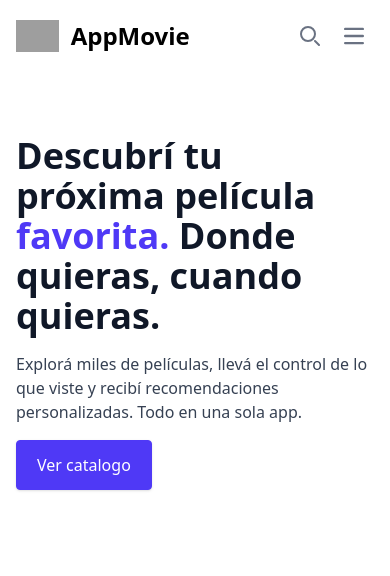
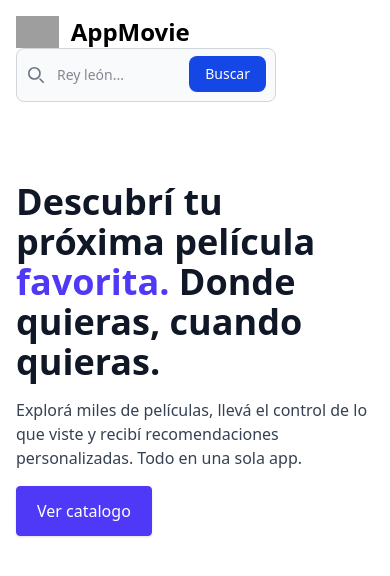
Before and after one commit to FacundoTM/AppMovieF, a React (Vite) app: page / in a window 390 px wide. Shown: the top 576 px of the page. Built offline with nearby package versions, Linux system fonts and the light colour scheme; grey boxes are pictures that could not be loaded.

Commit message:
Se agregó la funcionalidad al buscador, también se agregó una funcion para mostrar mensajes toast de error, etc

```diff
--- a/package.json
+++ b/package.json
@@ -15,6 +15,7 @@
     "react": "^19.1.0",
     "react-dom": "^19.1.0",
     "react-router-dom": "^7.6.1",
+    "react-toastify": "^11.0.5",
     "tailwindcss": "^4.1.7"
   },
   "devDependencies": {
--- a/src/App.tsx
+++ b/src/App.tsx
@@ -1,11 +1,42 @@
+import { BrowserRouter, Route, Routes } from "react-router-dom";
 import Container from "./components/Container";
 import FullMovie from "./components/FullMovie";
 import Hero from "./components/Hero";
 import Navbar from "./components/Navbar";
+import { useState } from "react";
+import axios from "axios";
+import { Bounce, ToastContainer, toast } from "react-toastify";
 
-import { BrowserRouter, Routes, Route } from "react-router-dom";
+type Movie = {
+  id: number;
+  original_title: string;
+  name: string;
+  overview: string;
+  poster_path: string;
+};
 
 function App() {
+  const [moviesList, setMoviesList] = useState<Movie[] | null>(null);
+  const notify = () =>
+    toast.error("No se encontraron peliculas..", {
+      position: "top-center",
+      autoClose: 5000,
+      hideProgressBar: false,
+      closeOnClick: false,
+      pauseOnHover: true,
+      draggable: true,
+      progress: undefined,
+      theme: "colored",
+      transition: Bounce,
+    });
+  async function fetchBusqueda(busqueda: string) {
+    const url = import.meta.env.VITE_APIURL;
+    const foundMovies = await axios.get(`${url}?busqueda=${busqueda}`);
+    foundMovies.data.results.length === "0"
+      ? setMoviesList(foundMovies.data.results)
+      : notify();
+  }
+
   return (
     <>
       <BrowserRouter>
@@ -14,7 +45,7 @@ function App() {
             path="/"
             element={
               <>
-                <Navbar logo="AppMovie" />
+                <Navbar logo="AppMovie" fetchBusqueda={fetchBusqueda} />
                 <Hero />
               </>
             }
@@ -23,9 +54,13 @@ function App() {
             path="catalogo/:pagina"
             element={
               <>
-                <Navbar logo="AppMovie" />
+                <Navbar logo="AppMovie" fetchBusqueda={fetchBusqueda} />
                 <br />
-                <Container />
+                <ToastContainer />
+                <Container
+                  moviesList={moviesList}
+                  setMoviesList={setMoviesList}
+                />
               </>
             }
           />
@@ -33,7 +68,7 @@ function App() {
             path="/pelicula/:id"
             element={
               <>
-                <Navbar logo="AppMovie" />
+                <Navbar logo="AppMovie" fetchBusqueda={fetchBusqueda} />
                 <FullMovie />
               </>
             }
--- a/src/components/Container.tsx
+++ b/src/components/Container.tsx
@@ -1,20 +1,17 @@
 import { useParams } from "react-router-dom";
 import Movie from "./Movie";
 import axios from "axios";
-import { useEffect, useState } from "react";
+import { useEffect } from "react";
 import Pagination from "./Pagination";
 import Loading from "./Loading";
 
-type Movie = {
-  id: number;
-  original_title: string;
-  overview: string;
-  poster_path: string;
-};
-
-function Container() {
-  const [moviesList, setMoviesList] = useState<Movie[] | null>(null);
-
+function Container({
+  moviesList,
+  setMoviesList,
+}: {
+  moviesList: any;
+  setMoviesList: any;
+}) {
   const url = import.meta.env.VITE_APIURL;
   const { pagina } = useParams<{ pagina?: string }>();
   const numeroPagina = parseInt(pagina ?? "", 10);
@@ -28,8 +25,9 @@ function Container() {
   useEffect(() => {
     async function foundMovies() {
       const response: any = await fetchMovies();
-
-      setMoviesList(response.data.results);
+      response
+        ? setMoviesList(response.data.results)
+        : "No se encontraron peliculas.";
     }
     foundMovies();
   }, []);
--- a/src/components/Navbar.tsx
+++ b/src/components/Navbar.tsx
@@ -1,8 +1,11 @@
+import Search from "./Search";
+
 type NavbarProps = {
   logo: string;
+  fetchBusqueda: any;
 };
 
-function Navbar({ logo }: NavbarProps) {
+function Navbar({ logo, fetchBusqueda }: NavbarProps) {
   return (
     <>
       <nav className="bg-white border-gray-200 dark:bg-gray-900">
@@ -20,111 +23,8 @@ function Navbar({ logo }: NavbarProps) {
               {logo}
             </span>
           </a>
-          <div className="flex md:order-2">
-            <button
-              type="button"
-              data-collapse-toggle="navbar-search"
-              aria-controls="navbar-search"
-              aria-expanded="false"
-              className="md:hidden text-gray-500 dark:text-gray-400 hover:bg-gray-100 dark:hover:bg-gray-700 focus:outline-none focus:ring-4 focus:ring-gray-200 dark:focus:ring-gray-700 rounded-lg text-sm p-2.5 me-1"
-            >
-              <svg
-                className="w-5 h-5"
-                aria-hidden="true"
-                xmlns="http://www.w3.org/2000/svg"
-                fill="none"
-                viewBox="0 0 20 20"
-              >
-                <path
-                  stroke="currentColor"
-                  strokeLinecap="round"
-                  strokeLinejoin="round"
-                  strokeWidth="2"
-                  d="m19 19-4-4m0-7A7 7 0 1 1 1 8a7 7 0 0 1 14 0Z"
-                />
-              </svg>
-              <span className="sr-only">Search</span>
-            </button>
-            <div className="relative hidden md:block">
-              <div className="absolute inset-y-0 start-0 flex items-center ps-3 pointer-events-none">
-                <svg
-                  className="w-4 h-4 text-gray-500 dark:text-gray-400"
-                  aria-hidden="true"
-                  xmlns="http://www.w3.org/2000/svg"
-                  fill="none"
-                  viewBox="0 0 20 20"
-                >
-                  <path
-                    stroke="currentColor"
-                    strokeLinecap="round"
-                    strokeLinejoin="round"
-                    strokeWidth="2"
-                    d="m19 19-4-4m0-7A7 7 0 1 1 1 8a7 7 0 0 1 14 0Z"
-                  />
-                </svg>
-                <span className="sr-only">Search icon</span>
-              </div>
-              <input
-                type="text"
-                id="search-navbar"
-                className="block w-full p-2 ps-10 text-sm text-gray-900 border border-gray-300 rounded-lg bg-gray-50 focus:ring-blue-500 focus:border-blue-500 dark:bg-gray-700 dark:border-gray-600 dark:placeholder-gray-400 dark:text-white dark:focus:ring-blue-500 dark:focus:border-blue-500"
-                placeholder="Buscar..."
-              />
-            </div>
-            <button
-              data-collapse-toggle="navbar-search"
-              type="button"
-              className="inline-flex items-center p-2 w-10 h-10 justify-center text-sm text-gray-500 rounded-lg md:hidden hover:bg-gray-100 focus:outline-none focus:ring-2 focus:ring-gray-200 dark:text-gray-400 dark:hover:bg-gray-700 dark:focus:ring-gray-600"
-              aria-controls="navbar-search"
-              aria-expanded="false"
-            >
-              <span className="sr-only">Open main menu</span>
-              <svg
-                className="w-5 h-5"
-                aria-hidden="true"
-                xmlns="http://www.w3.org/2000/svg"
-                fill="none"
-                viewBox="0 0 17 14"
-              >
-                <path
-                  stroke="currentColor"
-                  strokeLinecap="round"
-                  strokeLinejoin="round"
-                  strokeWidth="2"
-                  d="M1 1h15M1 7h15M1 13h15"
-                />
-              </svg>
-            </button>
-          </div>
-          <div
-            className="items-center justify-between hidden w-full md:flex md:w-auto md:order-1"
-            id="navbar-search"
-          >
-            <div className="relative mt-3 md:hidden">
-              <div className="absolute inset-y-0 start-0 flex items-center ps-3 pointer-events-none">
-                <svg
-                  className="w-4 h-4 text-gray-500 dark:text-gray-400"
-                  aria-hidden="true"
-                  xmlns="http://www.w3.org/2000/svg"
-                  fill="none"
-                  viewBox="0 0 20 20"
-                >
-                  <path
-                    stroke="currentColor"
-                    strokeLinecap="round"
-                    strokeLinejoin="round"
-                    strokeWidth="2"
-                    d="m19 19-4-4m0-7A7 7 0 1 1 1 8a7 7 0 0 1 14 0Z"
-                  />
-                </svg>
-              </div>
-              <input
-                type="text"
-                id="search-navbar"
-                className="block w-full p-2 ps-10 text-sm text-gray-900 border border-gray-300 rounded-lg bg-gray-50 focus:ring-blue-500 focus:border-blue-500 dark:bg-gray-700 dark:border-gray-600 dark:placeholder-gray-400 dark:text-white dark:focus:ring-blue-500 dark:focus:border-blue-500"
-                placeholder="Search..."
-              />
-            </div>
+          <div>
+            <Search fetchBusqueda={fetchBusqueda}></Search>
           </div>
         </div>
       </nav>
--- a/src/components/Pagination.tsx
+++ b/src/components/Pagination.tsx
@@ -1,5 +1,5 @@
 function Pagination({ pagina }: { pagina: number }) {
-  const url = `${import.meta.env.VITE_URL || "http://localhost:5173/"}`;
+  const url = `${import.meta.env.VITE_URL}`;
 
   return (
     <>
--- /dev/null
+++ b/src/components/Search.tsx
@@ -0,0 +1,59 @@
+import { useState } from "react";
+
+function Search({ fetchBusqueda }: { fetchBusqueda: any }) {
+  const [valorBusqueda, setValorBusqueda] = useState("");
+
+  const handleSubmit = (e: any) => {
+    e.preventDefault();
+    fetchBusqueda(valorBusqueda);
+  };
+
+  return (
+    <>
+      <form onSubmit={handleSubmit} className="max-w-md mx-auto">
+        <label
+          htmlFor="default-search"
+          className="mb-2 text-sm font-medium text-gray-900 sr-only dark:text-white"
+        >
+          Buscar
+        </label>
+        <div className="relative">
+          <div className="absolute inset-y-0 start-0 flex items-center ps-3 pointer-events-none">
+            <svg
+              className="w-4 h-4 text-gray-500 dark:text-gray-400"
+              aria-hidden="true"
+              xmlns="http://www.w3.org/2000/svg"
+              fill="none"
+              viewBox="0 0 20 20"
+            >
+              <path
+                stroke="currentColor"
+                strokeLinecap="round"
+                strokeLinejoin="round"
+                strokeWidth="2"
+                d="m19 19-4-4m0-7A7 7 0 1 1 1 8a7 7 0 0 1 14 0Z"
+              />
+            </svg>
+          </div>
+          <input
+            type="search"
+            id="default-search"
+            value={valorBusqueda}
+            onChange={(e) => setValorBusqueda(e.target.value)}
+            className="block w-full p-4 ps-10 text-sm text-gray-900 border border-gray-300 rounded-lg bg-gray-50 focus:ring-blue-500 focus:border-blue-500 dark:bg-gray-700 dark:border-gray-600 dark:placeholder-gray-400 dark:text-white dark:focus:ring-blue-500 dark:focus:border-blue-500"
+            placeholder="Rey león..."
+            required
+          />
+          <button
+            type="submit"
+            className="text-white absolute end-2.5 bottom-2.5 bg-blue-700 hover:bg-blue-800 focus:ring-4 focus:outline-none focus:ring-blue-300 font-medium rounded-lg text-sm px-4 py-2 dark:bg-blue-600 dark:hover:bg-blue-700 dark:focus:ring-blue-800"
+          >
+            Buscar
+          </button>
+        </div>
+      </form>
+    </>
+  );
+}
+
+export default Search;
```
Also changed, not shown: public/vercel.json (deleted), 1 other file (tests, documents, lock files or other folders).
